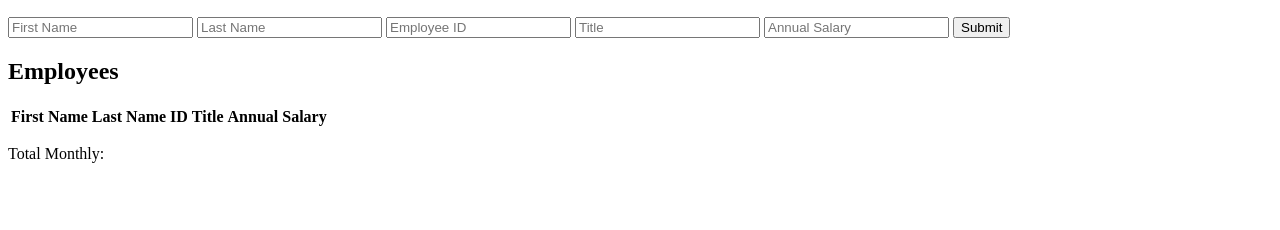
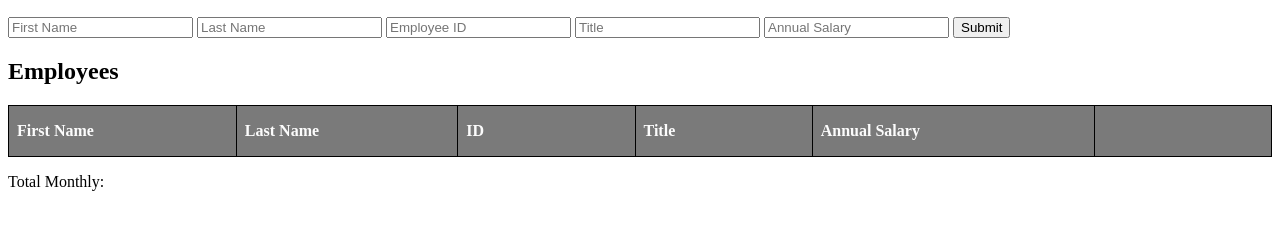
Before and after one commit to RyanOlson86/weekend-salary-calculator, a website: page index.html in a window 1280 px wide. Shown: the part 110-340 px from the top of the page. Drawn offline with Linux system fonts and the light colour scheme.

Commit message:
added table styling. will need to work more on styling, but basic functionality is working

```diff
--- a/style.css
+++ b/style.css
@@ -1,3 +1,27 @@
 .over-budget{
     color: red;
 }
+
+table {
+    width: 100%;
+    text-align: left;
+  }
+  table, th, td {
+    border: 1px solid black;
+    border-collapse: collapse;
+    height: 2.15em;
+  }
+  th, td {
+    padding: .5em;
+    min-width: 3.5em;
+  }
+  thead {
+    background: #7a7a7a;
+    color: #fcfcfc;
+  }
+  tbody tr:nth-child(odd){
+    background: #fcfcfc;
+  }
+  tbody tr:nth-child(even){
+    background: #dcdcdc;
+  }
```
